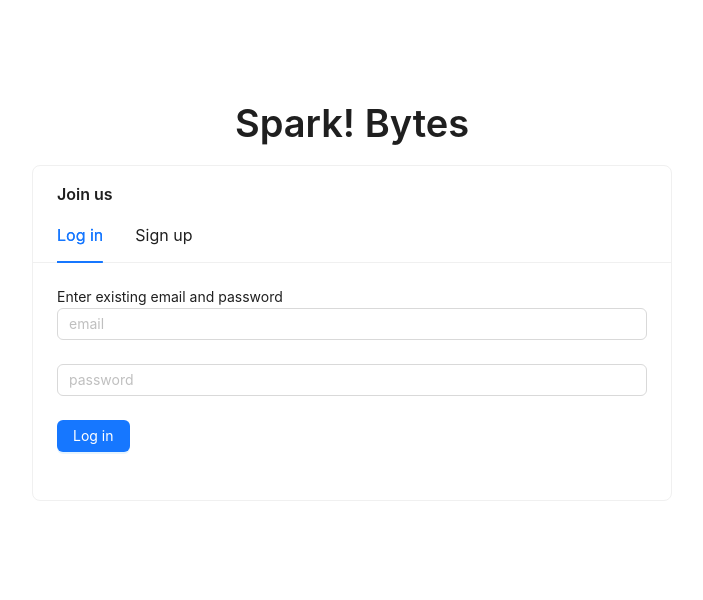
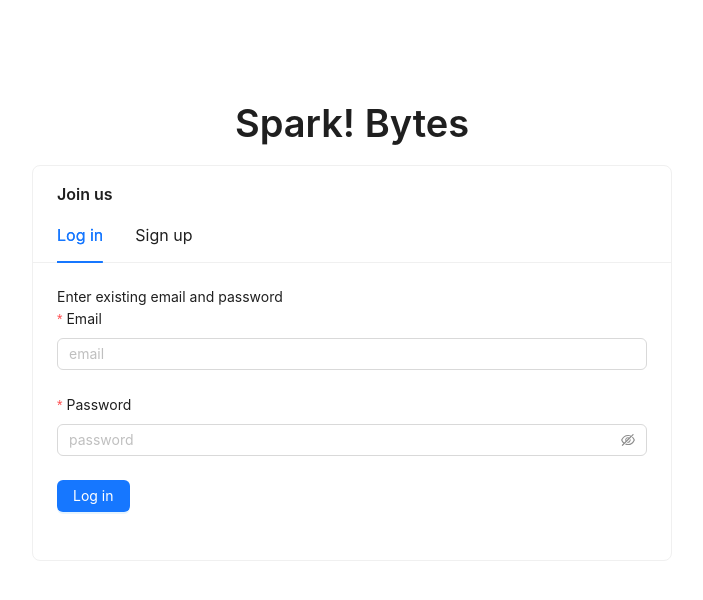
Before and after one commit to liam-py/Spark-Bytes-Team-3, a Next.js app in the folder client/: page /authentication in a window 1280 px wide. Shown: the top 600 px of the page, without its empty margins (288-991 px from the left). Built offline with nearby package versions, Linux system fonts and the light colour scheme.

Commit message:
debug for basic implementation

```diff
--- a/client/src/app/api/auth/login/route.ts
+++ b/client/src/app/api/auth/login/route.ts
@@ -0,0 +1,23 @@
+import { NextResponse } from "next/server";
+import { z } from "zod";
+import { userService } from "@/server/services/userService";
+
+const LoginSchema = z.object({
+  email: z.string().email(),
+  password: z.string().min(6),
+});
+
+export async function POST(req: Request) {
+  try {
+    const { email, password } = LoginSchema.parse(await req.json());
+    const { token, user } = await userService.login(email, password);
+    const res = NextResponse.json({ ok: true, user }, { status: 200 });
+    res.cookies.set("sb_session", token, {
+      httpOnly: true, sameSite: "lax", path: "/", maxAge: 60 * 60 * 24 * 7,
+      // secure: true // 部署到 HTTPS 时打开
+    });
+    return res;
+  } catch (e: any) {
+    return NextResponse.json({ error: "Invalid credentials" }, { status: 401 });
+  }
+}
--- a/client/src/app/api/auth/me/route.ts
+++ b/client/src/app/api/auth/me/route.ts
@@ -0,0 +1,26 @@
+import { NextResponse } from "next/server";
+import { cookies } from "next/headers";
+import { verifyToken } from "@/lib/auth";
+import { userService } from "@/server/services/userService";
+
+// If you want to force Node runtime (optional):
+// export const runtime = "nodejs";
+
+export async function GET() {
+  try {
+    // await cookies()
+    const cookieStore = await cookies();
+    const token = cookieStore.get("sb_session")?.value;
+
+    if (!token) {
+      return NextResponse.json({ user: null }, { status: 200 });
+    }
+
+    const { userId } = verifyToken(token);
+    const user = await userService.getPublicUser(userId);
+
+    return NextResponse.json({ user }, { status: 200 });
+  } catch {
+    return NextResponse.json({ user: null }, { status: 200 });
+  }
+}
--- a/client/src/app/api/users/route.ts
+++ b/client/src/app/api/users/route.ts
@@ -0,0 +1,22 @@
+import { NextResponse } from "next/server";
+import { z } from "zod";
+import { userService } from "@/server/services/userService";
+
+const SignupSchema = z.object({
+  email: z.string().email(),
+  password: z.string().min(6),
+  name: z.string().min(1).optional(),
+});
+
+export async function POST(req: Request) {
+  try {
+    const { email, password, name } = SignupSchema.parse(await req.json());
+    const user = await userService.signup(email, password, name);
+    return NextResponse.json(user, { status: 201 });
+  } catch (e: any) {
+    if (e?.message === "EMAIL_TAKEN") {
+      return NextResponse.json({ error: "Email already registered" }, { status: 409 });
+    }
+    return NextResponse.json({ error: "Invalid request" }, { status: 400 });
+  }
+}
--- a/client/src/components/LoginContent.tsx
+++ b/client/src/components/LoginContent.tsx
@@ -1,29 +1,69 @@
-import React, {useState} from "react"
-import { Typography, Form, Input, Button } from "antd"
+"use client";
 
+import React from "react";
+import { Typography, Form, Input, Button, message } from "antd";
+
+/**
+ * LoginContent
+ * - CHANGE: Remove local useState and let AntD Form manage field values/validation.
+ * - CHANGE: Add "name" to Form.Item so AntD can collect values.
+ * - CHANGE: Use Input.Password for masking.
+ * - CHANGE: Wire up /api/auth/login with fetch in onFinish.
+ * - CHANGE: Add basic success/error toasts.
+ */
 export default function LoginContent() {
-    const[email, setEmail] = useState<string>("");
-    const[password, setPassword] = useState<string>("")
+  const [form] = Form.useForm();
 
-    function handleSubmit() {
-        // if email is valid
-        // if password is valid
-        // update user state?
-        console.log("Login form submitted!")
+  // CHANGE: onFinish now receives validated values from AntD Form
+  const onFinish = async (values: { email: string; password: string }) => {
+    try {
+      const res = await fetch("/api/auth/login", {
+        method: "POST",
+        headers: { "Content-Type": "application/json" },
+        body: JSON.stringify(values), // { email, password }
+      });
+      const data = await res.json();
+      if (!res.ok) {
+        // CHANGE: show backend error or generic message
+        return message.error(data?.error || "Login failed");
       }
+      message.success(`Welcome back: ${data.user?.email || values.email}`);
+      // Optional redirect after login:
+      // window.location.href = "/";
+    } catch (e) {
+      message.error("Network error");
+    }
+  };
 
-    return(
+  return (
     <div>
       <Typography.Text>Enter existing email and password</Typography.Text>
-            <Form onFinish={handleSubmit}>
-                <Form.Item rules={[{ required: true, message: 'Please enter your email' }]} >
-                    <Input value={email} onChange ={(e) => (setEmail(e.target.value))} placeholder="email"/>
+
+      {/* CHANGE: add layout + bind form + onFinish */}
+      <Form form={form} layout="vertical" onFinish={onFinish}>
+        {/* CHANGE: add "name" so AntD can track and validate the field */}
+        <Form.Item
+          name="email"
+          label="Email"
+          rules={[{ required: true, type: "email", message: "Please enter a valid email" }]}
+        >
+          {/* CHANGE: controlled by Form, no local useState */}
+          <Input placeholder="email" />
         </Form.Item>
-                <Form.Item rules={[{ required: true, message: 'Please enter your password' }]} >
-                    <Input value={password} onChange ={(e) => (setPassword(e.target.value))} placeholder="password"/>
+
+        {/* CHANGE: use Input.Password and add min length validation */}
+        <Form.Item
+          name="password"
+          label="Password"
+          rules={[{ required: true, min: 6, message: "Please enter a password (≥ 6 chars)" }]}
+        >
+          <Input.Password placeholder="password" />
         </Form.Item>
+
         <Form.Item>
-                    <Button type="primary" htmlType="submit">Log in</Button>
+          <Button type="primary" htmlType="submit">
+            Log in
+          </Button>
         </Form.Item>
       </Form>
     </div>
--- a/client/src/components/SignupContent.tsx
+++ b/client/src/components/SignupContent.tsx
@@ -1,30 +1,72 @@
-import React, {useState} from "react"
-import { Typography, Form, Input, Button } from "antd"
+"use client";
 
+import React from "react";
+import { Typography, Form, Input, Button, message } from "antd";
+
+/**
+ * SignupContent
+ * - CHANGE: Remove local useState; rely on AntD Form state.
+ * - CHANGE: Add "name" to Form.Item (email/password/name) for value collection.
+ * - CHANGE: Use Input.Password for secure password input.
+ * - CHANGE: Call /api/users (signup) in onFinish and show success toast.
+ * - CHANGE: Reset form after successful signup.
+ */
 export default function SignupContent() {
-    const[email, setEmail] = useState<string>("");
-    const[password, setPassword] = useState<string>("");
+  const [form] = Form.useForm();
 
-    function handleSubmit() {
-        // if email is valid
-        // if password is valid
-        // post call to API
-        console.log("Signup form submitted!")
+  // CHANGE: onFinish collects validated values from the form
+  const onFinish = async (values: { email: string; password: string; name?: string }) => {
+    try {
+      const res = await fetch("/api/users", {
+        method: "POST",
+        headers: { "Content-Type": "application/json" },
+        body: JSON.stringify(values), // { email, password, name? }
+      });
+      const data = await res.json();
+      if (!res.ok) {
+        // Backend may return { error: "Email already registered" } or similar
+        return message.error(data?.error || "Sign up failed");
       }
+      message.success("Account created. Please log in.");
+      form.resetFields(); // CHANGE: clear inputs after success
+    } catch (e) {
+      message.error("Network error");
+    }
+  };
 
-    return(
+  return (
     <div>
       <Typography.Text>Create a new account</Typography.Text>
-            <Form onFinish={handleSubmit}>
-                <Form.Item rules={[{ required: true, message: 'Please enter your email' }]} >
-                    <Input value={email} onChange ={(e) => (setEmail(e.target.value))} placeholder="email"/>
+
+      {/* CHANGE: add layout + bind form + onFinish */}
+      <Form form={form} layout="vertical" onFinish={onFinish}>
+        {/* Optional display name (you can remove this block if not needed) */}
+        <Form.Item name="name" label="Name">
+          <Input placeholder="your name (optional)" />
         </Form.Item>
-                {/* Space around each? */}
-                <Form.Item rules={[{ required: true, message: 'Please enter your password' }]} >
-                    <Input value={password} onChange ={(e) => (setPassword(e.target.value))} placeholder="password"/>
+
+        {/* CHANGE: add "name" with email validation */}
+        <Form.Item
+          name="email"
+          label="Email"
+          rules={[{ required: true, type: "email", message: "Please enter a valid email" }]}
+        >
+          <Input placeholder="email" />
         </Form.Item>
+
+        {/* CHANGE: use Input.Password and min length rule */}
+        <Form.Item
+          name="password"
+          label="Password"
+          rules={[{ required: true, min: 6, message: "Please enter a password (≥ 6 chars)" }]}
+        >
+          <Input.Password placeholder="password (≥ 6 chars)" />
+        </Form.Item>
+
         <Form.Item>
-                    <Button type="primary" htmlType="submit">Sign up</Button>
+          <Button type="primary" htmlType="submit">
+            Sign up
+          </Button>
         </Form.Item>
       </Form>
     </div>
--- a/client/src/server/repositories/userRepo.ts
+++ b/client/src/server/repositories/userRepo.ts
@@ -0,0 +1,15 @@
+import { prisma } from "@/lib/db";
+
+export const userRepo = {
+  findByEmail: (email: string) =>
+    prisma.user.findUnique({ where: { email } }),
+
+  create: (data: { email: string; name?: string; passwordHash: string }) =>
+    prisma.user.create({ data }),
+
+  findByIdPublic: (id: string) =>
+    prisma.user.findUnique({
+      where: { id },
+      select: { id: true, email: true, name: true, createdAt: true }
+    }),
+};
--- a/client/src/server/services/userService.ts
+++ b/client/src/server/services/userService.ts
@@ -0,0 +1,26 @@
+import { userRepo } from "../repositories/userRepo";
+import { hashPassword, verifyPassword, signToken } from "@/lib/auth";
+
+export const userService = {
+  async signup(email: string, password: string, name?: string) {
+    const exist = await userRepo.findByEmail(email);
+    if (exist) throw new Error("EMAIL_TAKEN");
+    const passwordHash = await hashPassword(password);
+    const user = await userRepo.create({ email, name, passwordHash });
+    return { id: user.id, email: user.email, name: user.name, createdAt: user.createdAt };
+  },
+
+  async login(email: string, password: string) {
+    const user = await userRepo.findByEmail(email);
+    if (!user) throw new Error("INVALID_CREDENTIALS");
+    const ok = await verifyPassword(password, user.passwordHash);
+    if (!ok) throw new Error("INVALID_CREDENTIALS");
+    const token = signToken({ userId: user.id, email: user.email });
+    const publicUser = { id: user.id, email: user.email, name: user.name };
+    return { token, user: publicUser };
+  },
+
+  async getPublicUser(id: string) {
+    return userRepo.findByIdPublic(id);
+  },
+};
```
Also changed, not shown: client/package.json (+7 -5 lines), client/tsconfig.json (+36 -18 lines), 2 other files (tests, documents, lock files or other folders). Lines whose indentation alone changed are shown as unchanged.
